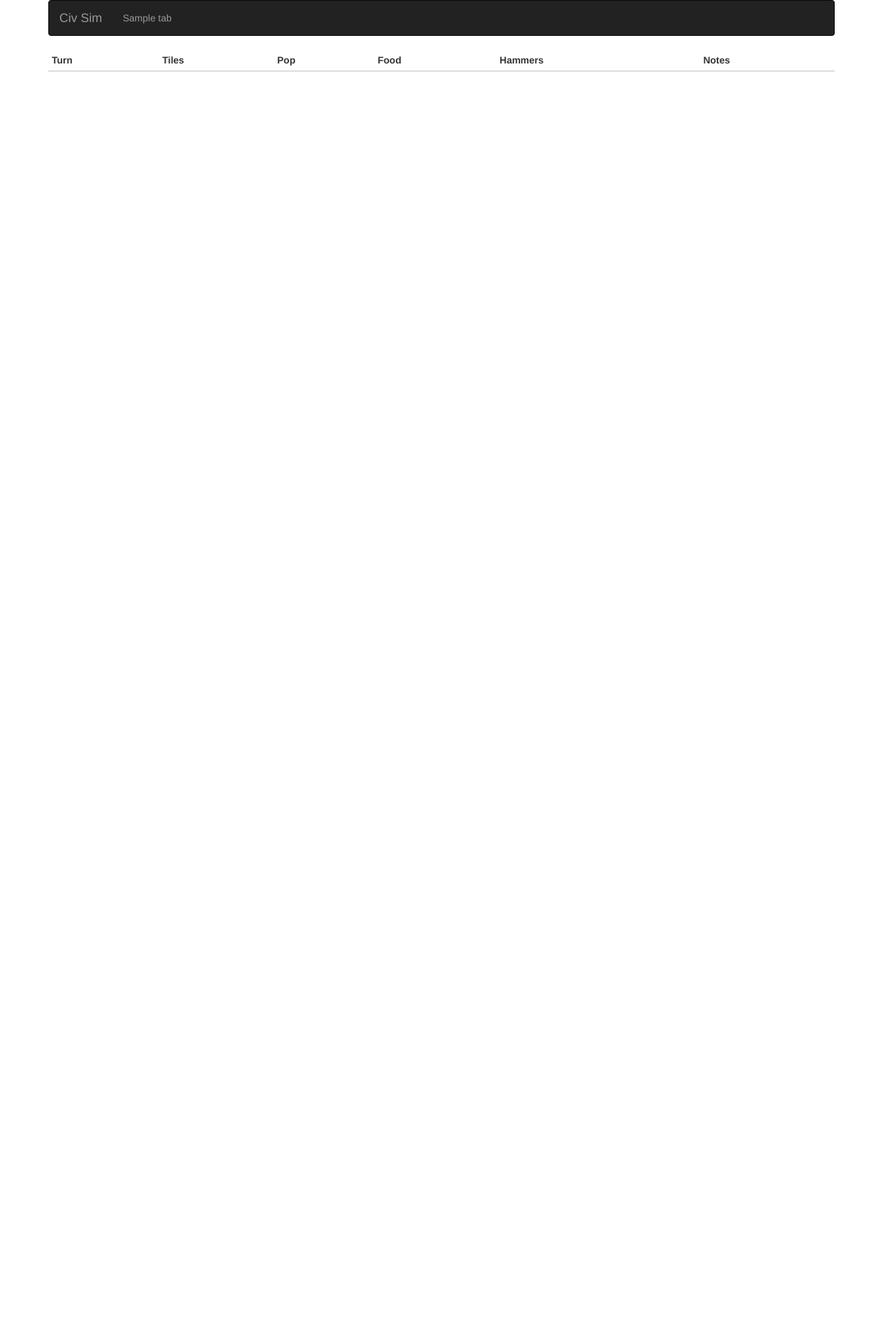
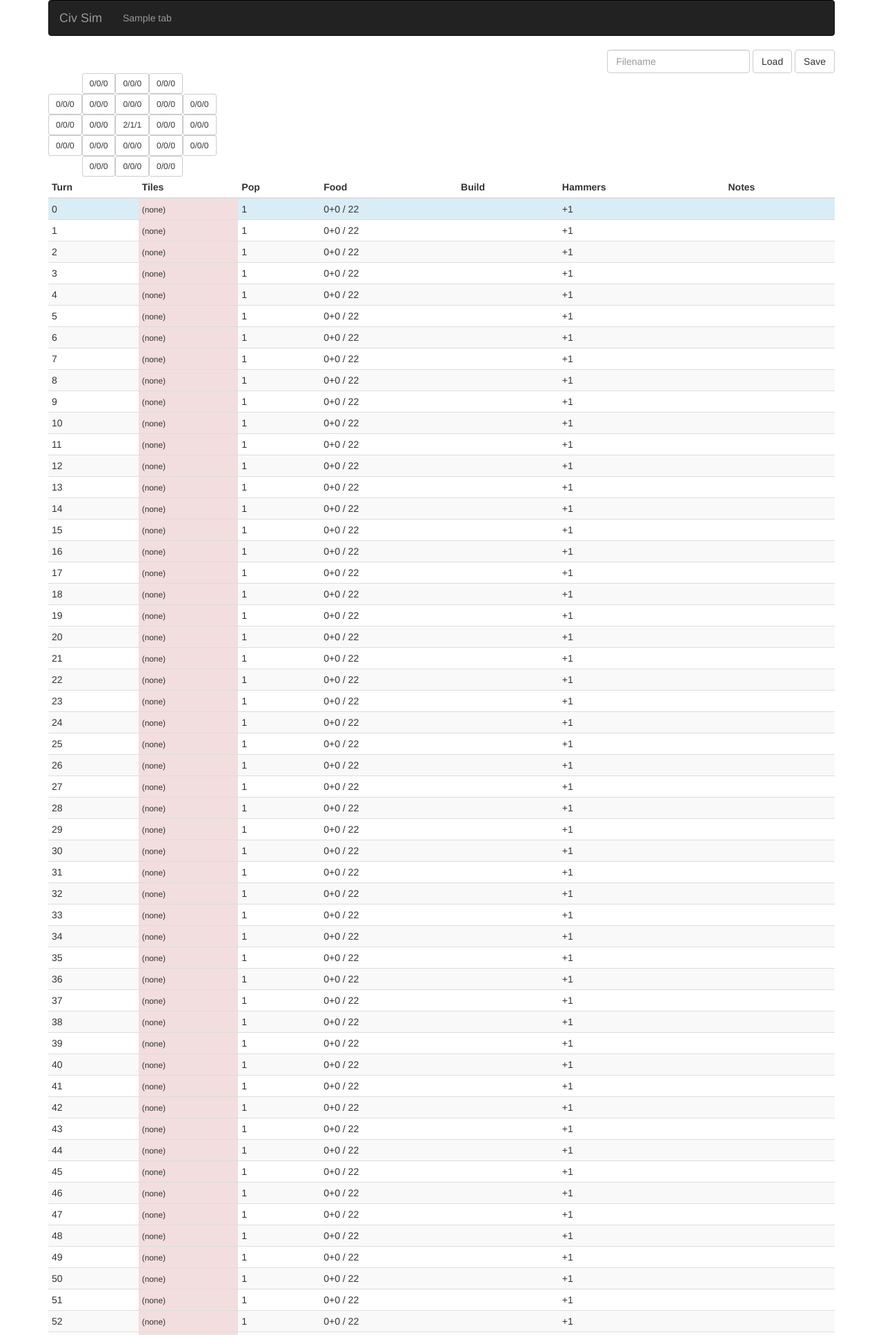
Before and after one commit to WilliamLP/retort, a Flask app: template templates/cities/index.html in a window 1280 px wide. Shown: the top 1935 px of the page at 69% size. Before the commit the page ends 104 px from the top, so only its background shows below. Run offline with Flask 2, Linux system fonts and the light colour scheme; the template is opened without the code that fills it: most values are stand-ins (such as "Sample title", 1, 10 or a date in 2020); lists and menus that the app fills with data are empty; some libraries are stand-ins or nearby versions.

Commit message:
Work in prog.

```diff
--- /dev/null
+++ b/static/js/local/cities-models.js
@@ -0,0 +1,345 @@
+"use strict";
+
+var app = app || {};
+
+app.Constants = {
+    TURN_COUNT: 100
+}
+
+app.BuildPresets = [
+    {name: "Worker", hammers: 60, foodhammers: true},
+    {name: "Worker (EXP)", hammers: 60, foodhammers: true, bonus: 25},
+    {name: "Settler", hammers: 100, foodhammers: true},
+    {name: "Settler (IMP)", hammers: 60, foodhammers: true, bonus: 50},
+    {name: "Warrior", hammers: 15},
+    {name: "Work Boat", hammers: 30},
+    {name: "Granary", hammers: 60, granary: true},
+    {name: "Granary (EXP)", hammers: 60, bonus: 100, granary: true}
+];
+
+app.City = Backbone.Model.extend({
+    defaults: function() {
+        return {
+            start_turn: 0,
+            start_pop: 1,
+            start_food: 0,
+            start_hammers: 0
+        };
+    },
+    initialize: function() {
+        this.turns = new app.CityTurnList();
+        for(var i=0; i<app.Constants.TURN_COUNT; i++) {
+            var turn = new app.CityTurn();
+            turn.prev = (i >= 1) ? this.turns.at(i-1) : null;
+            turn.city = this;
+            turn.index = i;
+            this.turns.add(turn);
+        }
+    },
+    save: function(filename) {
+        if (filename == '') {
+            return false;
+        }
+        console.log("save %s", filename);
+        localStorage.setItem('city-' + filename, JSON.stringify(this.toJSON()));
+    },
+    load: function(filename) {
+        if (filename == '') {
+            return false;
+        }
+        console.log("load %s", filename);
+        var encoded = JSON.parse(localStorage.getItem('city-' + filename));
+        this.setFromJSON(encoded);
+
+        this.recalc();
+    },
+    generateTurns: function() {
+        var firstTurn = this.turns.at(0);
+        firstTurn.set("turn", this.get("start_turn"));
+        firstTurn.set("pop", this.get("start_pop"));
+        firstTurn.set("food", this.get("start_food"));
+        firstTurn.set("hammers", this.get("start_hammers"));
+
+        this.recalc();
+
+        this.trigger("reset");
+    },
+    recalc: function() {
+        for(var i=1; i<app.Constants.TURN_COUNT; i++) {
+            var turn = this.turns.at(i);
+            turn.calculateFromPrevious();
+        }
+    },
+    propagateTileSelections: function(startIndex) {
+        var selected = this.turns.at(startIndex).selectedTiles;
+        for(var i=startIndex+1; i<app.Constants.TURN_COUNT; i++) {
+            this.turns.at(i).selectedTiles = _.clone(selected);
+        }
+
+        this.recalc();
+        this.trigger("change");
+    },
+    propagateTileChanges: function(startIndex) {
+        var grid = this.turns.at(startIndex).tileGrid;
+        for(var i=startIndex+1; i<app.Constants.TURN_COUNT; i++) {
+            this.turns.at(i).tileGrid.setTiles(grid);
+        }
+
+        this.recalc();
+        this.trigger("change");
+    },
+    propagateBuild: function(startIndex) {
+        var build = this.turns.at(startIndex).build;
+        for(var i=startIndex+1; i<app.Constants.TURN_COUNT; i++) {
+            this.turns.at(i).build = _.clone(build);
+        }
+
+        this.recalc();
+        this.trigger("change");
+    },
+    toJSON: function() {
+        var encoded = {};
+        for(var i=0; i<app.Constants.TURN_COUNT; i++) {
+            encoded['t' + i] = this.turns.at(i).toJSON();
+        }
+        return encoded;
+    },
+    setFromJSON: function(encoded) {
+        for(var i=0; i<app.Constants.TURN_COUNT; i++) {
+            this.turns.at(i).setFromJSON(encoded['t' + i]);
+        }
+        return encoded;
+    }
+});
+
+app.CityTurn = Backbone.Model.extend({
+    defaults: function() {
+        return {
+            turn: 0,
+            pop: 1,
+            food: 0,
+            overflowHammers: 0
+        };
+    },
+    initialize: function() {
+        this.tileGrid = new app.TileGrid();
+        this.tileGrid.turn = this;
+        this.selectedTiles = {"2,2": true};
+        this.build = {};
+        this.buildHammers = {};
+    },
+    calculateFromPrevious: function() {
+        var prevInfo = this.prev.info();
+        var attrs = {};
+
+        attrs.turn = prevInfo.turn + 1;
+
+        // FOOD
+        var growth = 0;
+        attrs.food = prevInfo.food + prevInfo.foodSurplus;
+        if (attrs.food >= prevInfo.foodToGrow) {
+            growth = 1;
+            attrs.food -= prevInfo.foodToGrow;
+        }
+        attrs.pop = prevInfo.pop + growth;
+        this.set(attrs);
+
+        // HAMMERS
+        this.buildHammers = _.clone(prevInfo.buildHammers);
+        this.attributes.overflowHammers = 0;
+        if(prevInfo.build.name) {
+            this.buildHammers[prevInfo.build.name] += prevInfo.hammersProduced;
+            if (this.buildHammers[prevInfo.build.name] >= prevInfo.build.hammers) {
+                // Build finished
+                this.attributes.overflowHammers = this.buildHammers[prevInfo.build.name] - prevInfo.build.hammers;
+                this.buildHammers[prevInfo.build.name] = 0;
+            }
+        }
+
+    },
+    info: function() {
+        var info = this.attributes;
+        info.build = this.build;
+        info.buildHammers = this.buildHammers;
+
+        // Output derived from tiles
+        info.foodWorked = 0;
+        info.hammersProduced = 0;
+        info.commerceProduced = 0;
+        $.each(this.selectedTileList(), function(k, tile) {
+            info.foodWorked += tile.f;
+            info.hammersProduced += tile.h;
+            info.commerceProduced += tile.c;
+        });
+
+        // Derived food info
+        info.foodCost = info.pop * 2;
+        info.foodSurplus = (info.build.foodhammers && info.foodWorked > info.foodCost) ? 0 : info.foodWorked - info.foodCost;
+        info.foodToGrow = 2*info.pop + 20;
+
+        // Derived hammer info
+        info.hammersProduced += info.overflowHammers;
+        if (info.build.bonus) {
+            info.hammersProduced += Math.floor(info.hammersProduced * info.build.bonus / 100);
+        }
+        if (info.build.foodhammers && info.foodWorked > info.foodCost) {
+            info.hammersProduced += info.foodWorked - info.foodCost;
+        }
+
+        if(info.build.name && !info.buildHammers[info.build.name]) {
+            info.buildHammers[info.build.name] = 0;
+        }
+        info.hammers = info.buildHammers[this.build.name];
+        info.buildFinished = (info.buildHammers[info.build.name] + info.hammersProduced >= info.build.hammers);
+
+        return info;
+    },
+    numberSelected: function() {
+        return _.keys(this.selectedTiles).length;
+    },
+    isTileSelected: function(x, y) {
+        var key = x + "," + y;
+        return (key in this.selectedTiles);
+    },
+    selectedTileList: function() {
+        var result = [];
+
+        for(var x=0; x<5; x++) {
+            for(var y=0;  y<5; y++) {
+                var key = x + ',' + y;
+                if (key in this.selectedTiles) {
+                    result.push(this.tileGrid.getTile(x,y));
+                }
+            }
+        }
+        return result;
+    },
+    selectTile: function(x, y) {
+        var key = x + "," + y;
+        if (key in this.selectedTiles) {
+            return false;
+        }
+        if (this.numberSelected() >= this.get('pop') + 1) {
+            return false;
+        }
+
+        this.selectedTiles[key] = true;
+
+        this.city.propagateTileSelections(this.index);
+        this.trigger('change');
+
+        return true;
+    },
+    unselectTile: function(x, y) {
+        var key = x + "," + y;
+        if (key == '2,2' || !(key in this.selectedTiles)) {
+            return false;
+        }
+        delete this.selectedTiles[key];
+
+        this.city.propagateTileSelections(this.index);
+        this.trigger('change');
+
+        return true;
+    },
+    buildPresetForName: function(name) {
+        var foundPreset = null;
+        $.each(app.BuildPresets, function(k, preset) {
+            if (preset.name == name) {
+                foundPreset = preset;
+            }
+        });
+        return foundPreset;
+    },
+    setBuild: function(params) {
+        this.build = {name: params.name, hammers: params.hammers, bonus: params.bonus, }
+        // Already a preset? Get the "hidden" info, like whether the build is foodhammers
+        var preset = this.buildPresetForName(params.name);
+        if (preset && preset.foodhammers) {
+            this.build.foodhammers = true;
+        }
+        if (preset && preset.granary) {
+            this.build.granary = true;
+        }
+        this.city.propagateBuild(this.index);
+        this.trigger('change');
+    },
+    toJSON: function() {
+        return {
+            tileGrid: this.tileGrid.tiles,
+            selectedTiles: this.selectedTiles,
+            build: this.build
+        };
+    },
+    setFromJSON: function(encoded) {
+        this.tileGrid.setTilesFromArray(encoded.tileGrid);
+        this.selectedTiles = encoded.selectedTiles;
+        this.build = encoded.build;
+    }
+});
+
+app.CityTurnList = Backbone.Collection.extend({
+    model: app.CityTurn
+    //url: '/sequence/sequence/'
+});
+
+
+app.TileGrid = Backbone.Model.extend({
+    getTile: function(x, y) {
+        return this.tiles[x][y];
+    },
+    setTile: function(x, y, attrs) {
+        this.tiles[x][y].f = attrs.f;
+        this.tiles[x][y].h = attrs.h;
+        this.tiles[x][y].c = attrs.c;
+
+        this.trigger('change');
+    },
+    setTiles: function(sourceTileGrid) {
+        for(var x=0; x<5; x++) {
+            for(var y=0;  y<5; y++) {
+                this.setTile(x, y, sourceTileGrid.getTile(x,y));
+            }
+        }
+    },
+    setTilesFromArray: function(arr) {
+        this.tiles = arr;
+        this.trigger('change');
+    },
+    equals: function(otherTileGrid) {
+        for(var x=0; x<5; x++) {
+            for(var y=0;  y<5; y++) {
+                if (this.tiles[x][y].f != otherTileGrid.tiles[x][y].f ||
+                        this.tiles[x][y].h != otherTileGrid.tiles[x][y].h ||
+                        this.tiles[x][y].c != otherTileGrid.tiles[x][y].c) {
+                    return false;
+                }
+            }
+        }
+        return true;
+    },
+    initialize: function() {
+        this.tiles = [];
+        for(var x=0; x<5; x++) {
+            var col = []
+            for(var y=0;  y<5; y++) {
+                var tile = {
+                    "f": 0,
+                    "h": 0,
+                    "c": 0,
+                    "x": x,
+                    "y": y,
+                    "valid": !((x==0 || x==4) && (y==0 || y==4)) // Corners are not valid selections
+                };
+
+                if (x==2 && y==2) {
+                    tile.f = 2;
+                    tile.h = 1;
+                    tile.c = 1;
+                }
+                col.push(tile);
+            }
+            this.tiles.push(col);
+        }
+    }
+});
--- /dev/null
+++ b/static/js/local/cities-views.js
@@ -0,0 +1,308 @@
+"use strict";
+
+var app = app || {};
+
+app.CityTurnView = Backbone.View.extend({
+    tagName: 'tr',
+    template: _.template($('#city-turn-template').html()),
+    events: {
+    },
+    tilesWorkedString: function() {
+        var tileStrings = [];
+        var selected = this.model.selectedTileList();
+        $.each(selected, function(k, v) {
+            if (v.x == 2 && v.y == 2) {
+                return;
+            }
+            var tileString = v.f + '/' + v.h + '/' + v.c;
+            tileStrings.push(tileString);
+        });
+        tileStrings.sort(function(a,b) { return b > a; });
+        return tileStrings.length ? tileStrings.join(', ') : "(none)";
+    },
+    noteString: function() {
+        var notes = [];
+        var info = this.model.info();
+
+        if (this.model.index > 0 && !this.model.tileGrid.equals(this.model.prev.tileGrid)) {
+            notes.push("Tile yields changed.");
+        }
+        if (info.food + info.foodSurplus >= info.foodToGrow) {
+            notes.push("Grow to size " + (info.pop + 1) + ".");
+        }
+        if (info.build.name && info.hammers + info.hammersProduced >= info.build.hammers) {
+            notes.push("Finished " + info.build.name + ".");
+        }
+        if (info.build.name && info.hammers == 0) {
+            notes.push("Started " + info.build.name + ".");
+        }
+
+        return notes.join(' ');
+    },
+    render: function() {
+        var viewParams = this.model.info();
+
+        viewParams['tilesWorked'] = this.tilesWorkedString();
+        viewParams['note'] = this.noteString();
+        viewParams['validTiles'] = (this.model.get('pop') + 1 == this.model.numberSelected());
+
+        this.$el.html(this.template(viewParams));
+        this.$el.attr('data-cid', this.model.cid);
+        return this;
+    },
+    initialize: function() {
+    }
+});
+
+app.TileGridView = Backbone.View.extend({
+    el: $("#tile-grid"),
+    tileTemplate: _.template($('#city-tile-template').html()),
+    events: {
+        "click .city-tile": "editTile"
+    },
+    render: function() {
+        var tileOutputs = [];
+        for(var x=0; x<5; x++) {
+            var col = []
+            for(var y=0;  y<5; y++) {
+                var renderedTile = this.tileTemplate(this.model.tileGrid.getTile(x,y));
+                tileOutputs.push(renderedTile);
+            }
+        }
+
+        this.$el.html(tileOutputs.join(''));
+        return this;
+    },
+    initialize: function(opts) {
+        this.editTilePopupView = new app.EditTilePopupView({});
+        if (opts.model) {
+            this.setModel(opts.model);
+        }
+    },
+    setModel: function (model) {
+        this.stopListening();
+        this.model = model;
+        this.listenTo(this.model.tileGrid, "change", this.render);
+        this.render();
+    },
+    editTile: function(e) {
+        console.log("Edit tile! %o", this);
+        var $el = $(e.currentTarget);
+        var x = parseInt($el.attr('data-x'));
+        var y = parseInt($el.attr('data-y'));
+
+        this.editTilePopupView.popup(this.model, x, y);
+    }
+});
+
+app.EditTilePopupView = Backbone.View.extend({
+    el: $("#tile-popup"),
+    events: {
+        "hide.bs.modal": "closeView"
+    },
+    popup: function(model, x, y) {
+        console.log("Tile popup! %o");
+
+        this.model = model;
+        this.tile = model.tileGrid.getTile(x, y);
+
+        this.$el.modal('show');
+        this.$('.btn[name="Food"][value="' + this.tile.f + '"]').button('toggle');
+        this.$('.btn[name="Prod"][value="' + this.tile.h + '"]').button('toggle');
+        this.$('.btn[name="Commerce"][value="' + this.tile.c + '"]').button('toggle');
+
+
+        return this;
+    },
+    initialize: function() {
+    },
+    closeView: function() {
+        console.log('Close view!');
+        var f = parseInt(this.$('.btn.active[name="Food"]').attr('value'));
+        var h = parseInt(this.$('.btn.active[name="Prod"]').attr('value'));
+        var c = parseInt(this.$('.btn.active[name="Commerce"]').attr('value'));
+
+        if (this.tile.f != f || this.tile.h != h || this.tile.c != c) {
+            this.model.tileGrid.setTile(this.tile.x, this.tile.y, {"f": f, "h": h, "c": c});
+            this.model.city.propagateTileChanges(this.model.index);
+            this.model.city.trigger('reset');
+        }
+    }
+});
+
+app.TileSelectPopupView = Backbone.View.extend({
+    tileTemplate: _.template($('#city-tile-template').html()),
+    el: $("#tile-select-popup"),
+    events: {
+        "hide.bs.modal": "closeView",
+        "click button": "toggleTile"
+    },
+    popup: function(model) {
+        this.model = model;
+
+        this.stopListening();
+        this.changed = false;
+        var self = this;
+        this.listenTo(model, "change", function() { self.changed = true; console.log('change'); });
+
+        this.render();
+
+        this.$el.modal('show');
+        return this;
+    },
+    render: function() {
+        this.$('#modal-tile-grid').empty();
+        for(var x=0; x<5; x++) {
+            var col = []
+            for(var y=0;  y<5; y++) {
+                var renderedTile = this.tileTemplate(this.model.tileGrid.getTile(x,y));
+                this.$('#modal-tile-grid').append(renderedTile);
+
+                if (this.model.isTileSelected(x,y)) {
+                    this.$('button[data-x=' + x + '][data-y=' + y + ']').removeClass('btn-default').addClass('btn-success');
+                }
+            }
+        }
+
+    },
+    initialize: function() {
+    },
+    closeView: function() {
+        console.log('Close view!');
+        if (this.changed) {
+            this.model.city.trigger("reset");
+        }
+    },
+    toggleTile: function(e) {
+        var btn = this.$(e.target);
+        var x = parseInt(btn.attr('data-x'));
+        var y = parseInt(btn.attr('data-y'));
+
+        if (btn.hasClass('btn-default')) {
+            if (this.model.selectTile(x,y)) {
+                btn.removeClass('btn-default').addClass('btn-success');
+            }
+        } else {
+            if (this.model.unselectTile(x,y)) {
+                btn.removeClass('btn-success').addClass('btn-default');
+            }
+        }
+    }
+});
+
+app.BuildSelectPopupView = Backbone.View.extend({
+    template: _.template($('#build-select-template').html()),
+    el: $("#build-select-popup"),
+    events: {
+        "change select[name='build-preset']": "selectPreset",
+        "hide.bs.modal": "closeView"
+    },
+    popup: function(model) {
+        this.model = model;
+
+        this.render();
+
+        this.$el.modal('show');
+        return this;
+    },
+    render: function() {
+        this.$('.modal-body').html(this.template({presets: app.BuildPresets, build: this.model.build}));
+    },
+    initialize: function() {
+    },
+    selectPreset: function(e) {
+        var buildName = this.$('option:selected').text();
+        var selectedPreset = this.model.buildPresetForName(buildName);
+
+        if (selectedPreset) {
+            this.$('input[name="build-name"]').val(selectedPreset.name);
+            this.$('input[name="build-hammers"]').val(selectedPreset.hammers);
+            this.$('input[name="build-bonus"]').val(selectedPreset.bonus);
+        }
+    },
+    closeView: function() {
+        var buildName = this.$('input[name="build-name"]').val();
+        var buildHammers = parseInt(this.$('input[name="build-hammers"]').val()) || 0;
+        var buildBonus = parseInt(this.$('input[name="build-bonus"]').val()) || 0;
+
+        this.model.setBuild({name: buildName, hammers: parseInt(buildHammers), bonus: parseInt(buildBonus)});
+
+        this.model.city.trigger("reset");
+    }
+});
+
+app.CityView = Backbone.View.extend({
+    el: $("#city"),
+
+    headerTemplate: _.template($('#city-header-template').html()),
+
+    events: {
+        "click tr": "selectRow",
+        "click .tile-select": "selectTiles",
+        "click .build-select": "selectBuild",
+        "click #save-city": "save",
+        "click #load-city": "load"
+    },
+    initialize: function() {
+        this.tileGridView = new app.TileGridView({});
+        this.tileSelectPopupView = new app.TileSelectPopupView({});
+        this.buildSelectPopupView = new app.BuildSelectPopupView({});
+
+        this.listenTo(this.model, 'reset', this.addAll);
+        this.listenTo(this.tileSelectPopupView, 'change', this.addAll);
+
+        this.model.generateTurns();
+        this.setSelectedTurn(this.model.turns.first().cid);
+
+        this.render();
+
+    },
+    render: function() {
+        this.$('#city-header').html(this.headerTemplate({}));
+    },
+    renderSelectedTurn: function() {
+        this.$('tr.info').removeClass('info');
+        this.$('tr[data-cid=' + this.selectedTurn + ']').addClass('info');
+    },
+    addOne: function(item) {
+        var turnView = new app.CityTurnView({model: item});
+        var rendered = turnView.render().el;
+        this.$("#city-turns").append(rendered);
+    },
+    addAll: function() {
+        this.$("#city-turns").empty();
+        this.model.turns.each(this.addOne, this);
+        this.renderSelectedTurn();
+    },
+    setSelectedTurn: function(turnCid) {
+        this.selectedTurn = turnCid;
+        this.tileGridView.setModel(this.model.turns.get(this.selectedTurn));
+
+        this.renderSelectedTurn();
+    },
+    selectRow: function(e) {
+        this.setSelectedTurn($(e.target).closest('tr').attr('data-cid'));
+    },
+    selectTiles: function(e) {
+        var turnCid = $(e.target).closest('tr').attr('data-cid');
+        this.tileSelectPopupView.popup(this.model.turns.get(turnCid));
+    },
+    selectBuild: function(e) {
+        var turnCid = $(e.target).closest('tr').attr('data-cid');
+        this.buildSelectPopupView.popup(this.model.turns.get(turnCid));
+    },
+    save: function(e) {
+        this.model.save($('#city-filename').val().trim());
+    },
+    load: function(e) {
+        this.model.load($('#city-filename').val().trim());
+
+        this.addAll();
+    }
+})
+
+$(function() {
+    app.city = new app.City();
+    app.cityView = new app.CityView({model: app.city});
+
+});
--- a/templates/cities/index.html
+++ b/templates/cities/index.html
@@ -3,12 +3,21 @@
 {% block body %}
 
 <div id="city">
+    <form class="form-inline text-right" role="form">
+        <div class="form-group">
+            <label class="sr-only" for="exampleInputEmail2">Email address</label>
+            <input type="text" class="form-control" id="city-filename" placeholder="Filename">
+        </div>
+
+        <button type="button" id="load-city" class="btn btn-default">Load</button>
+        <button type="button" id="save-city" class="btn btn-default">Save</button>
+    </form>
     <div id="city-header"></div>
     <div id="tile-grid"></div>
 
     <table class="table table-striped table-hover table-condensed">
         <thead>
-            <th>Turn</th><th>Tiles</th></th><th>Pop</th><th>Food</th><th>Hammers</th><th>Notes</th>
+            <th>Turn</th><th>Tiles</th></th><th>Pop</th><th>Food</th><th>Build</th><th>Hammers</th><th>Notes</th>
         </thead>
         <tbody id="city-turns"></tbody>
     </table>
@@ -44,6 +53,15 @@
     </div>
 </div>
 
+<div id="build-select-popup" class="modal" tabindex="-1">
+    <div class="modal-dialog modal-sm">
+        <div class="modal-content">
+            <div class="modal-body">
+            </div>
+        </div>
+    </div>
+</div>
+
 <script type="text/template" id="city-header-template">
 </script>
 
@@ -59,8 +77,35 @@
     <td class="tile-select<% if (!validTiles) { %> danger<% } %>"><small><%- tilesWorked %></small></td>
     <td><%- pop %></td>
     <td><%- food %><%- (foodSurplus >= 0 ? '+':'-') + Math.abs(foodSurplus) %> / <%- foodToGrow %></td>
-    <td><%- hammers %></td>
+    <td class="build-select"><%- build.name %></td>
+    <td><%- hammers %>+<%- hammersProduced %></td>
     <td><small><%- note %></small></td>
+</script>
+
+<script type="text/template" id="build-select-template">
+<form role="form">
+    <div class="form-group">
+        <label>Select from Presets</label>
+        <select class="form-control" name="build-preset">
+            <option>(Select preset)</option>
+            <% _.each(presets, function(preset) { %>
+                <option><%- preset.name %></option>
+            <% }); %>
+        </select>
+    </div>
+    <div class="form-group">
+        <label>Build</label>
+        <input type="text" class="form-control" name="build-name" value="<%- build.name %>">
+    </div>
+    <div class="form-group">
+        <label>Hammer Cost:</label>
+        <input type="text" class="form-control" name="build-hammers" value="<%- build.hammers %>">
+    </div>
+    <div class="form-group">
+        <label>Hammer Bonus</label>
+        <input type="text" class="form-control" name="build-bonus" value="<%- build.bonus %>">
+    </div>
+</form>
 </script>
 
 {% endblock %}
```
